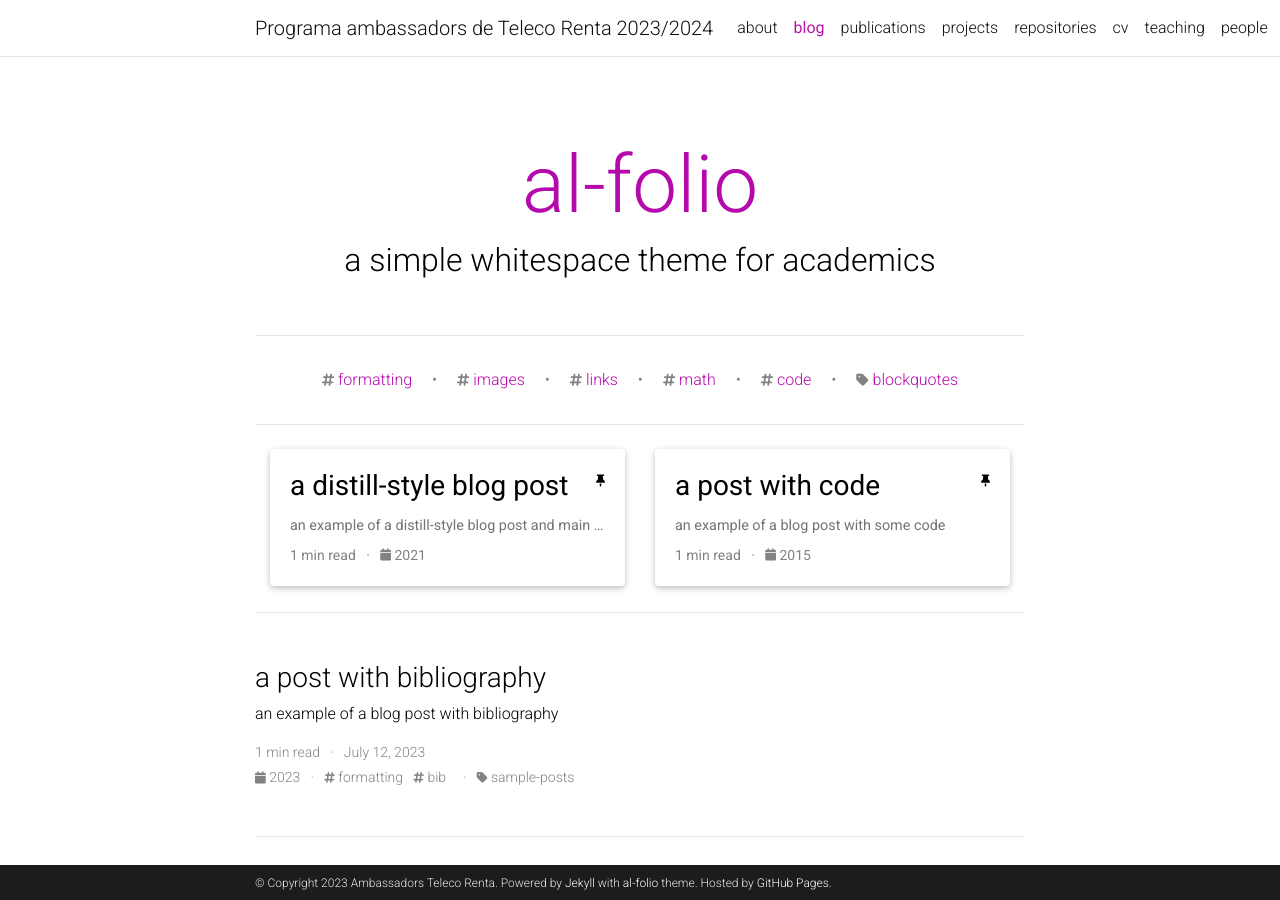
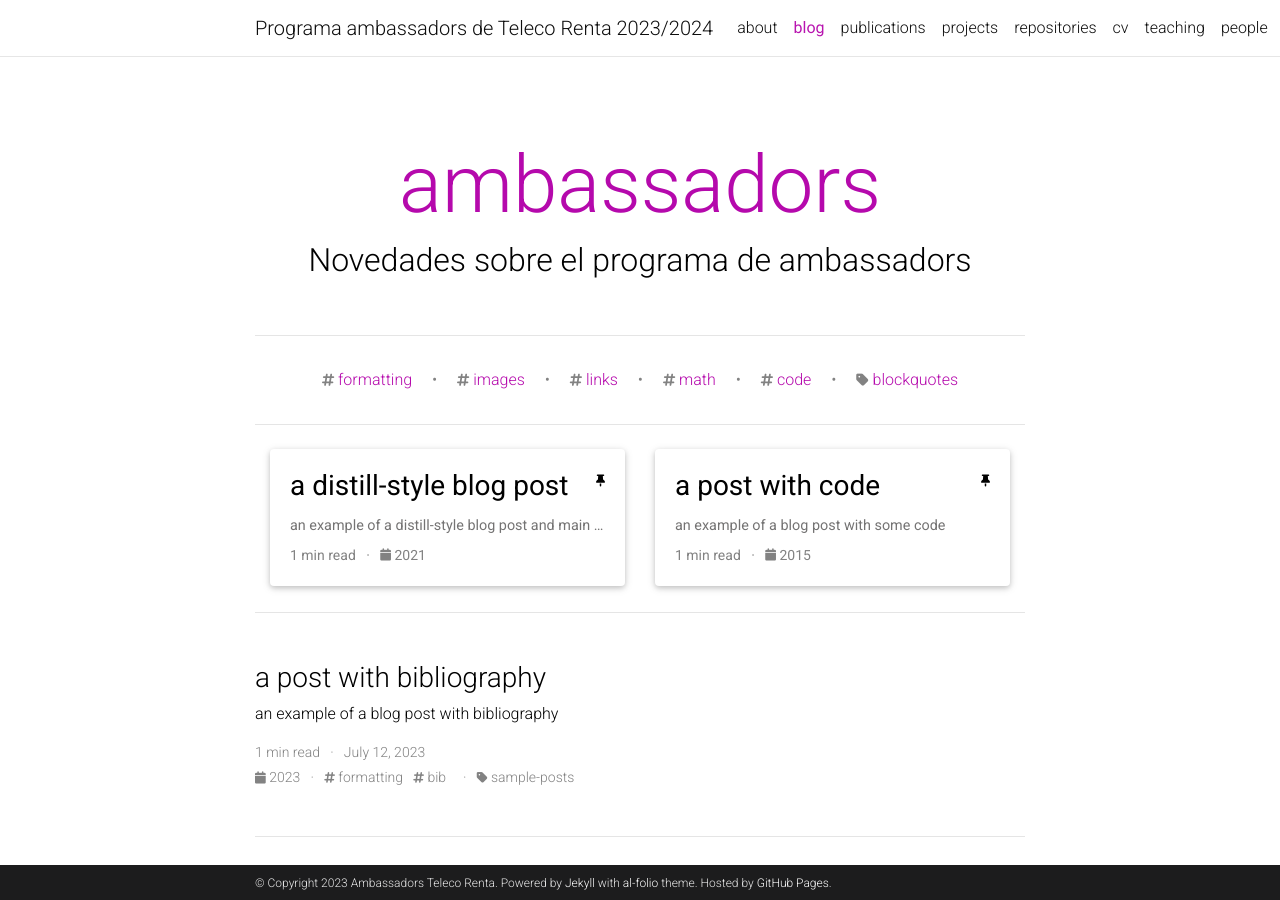
Before and after one commit to ambassadorstelecorenta/ambassadorstelecorenta.github.io, a Jekyll site: the page built from blog/index.html, in a window 1280 px wide and 900 px high. Built offline with Jekyll 4.4.1, drawn with Linux system fonts in a browser that asks for light colours; the list of posts is cut into pages by our own code; comment, search, counter and statistics services are not loaded; a style sheet for code colours, icons or effects is not loaded.

Commit message:
more minor changes

```diff
--- a/_config.yml
+++ b/_config.yml
@@ -109,7 +109,7 @@
 # Analytics and search engine verification
 # -----------------------------------------------------------------------------
 
-google_analytics:  # your Google Analytics measurement ID (format: G-XXXXXXXXXX)
+google_analytics: G-6SZL1ER7CT # your Google Analytics measurement ID (format: G-XXXXXXXXXX)
 cronitor_analytics:  # cronitor RUM analytics site ID (format: XXXXXXXXX)
 
 google_site_verification:  # your google-site-verification ID (Google Search Console)
@@ -119,9 +119,9 @@
 # Blog
 # -----------------------------------------------------------------------------
 
-blog_name: al-folio # blog_name will be displayed in your blog page
+blog_name: ambassadors # blog_name will be displayed in your blog page
 blog_nav_title: blog # your blog must have a title for it to be displayed in the nav bar
-blog_description: a simple whitespace theme for academics
+blog_description: Novedades sobre el programa de ambassadors
 permalink: /blog/:year/:title/
 
 # Pagination
@@ -154,8 +154,8 @@
 # If you have blog posts published on medium.com or other external sources,
 # you can display them in your blog by adding a link to the RSS feed.
 external_sources:
-  - name: medium.com
-    rss_url: https://medium.com/@al-folio/feed
+  - name:
+    rss_url:
 
 # -----------------------------------------------------------------------------
 # Collections
```
